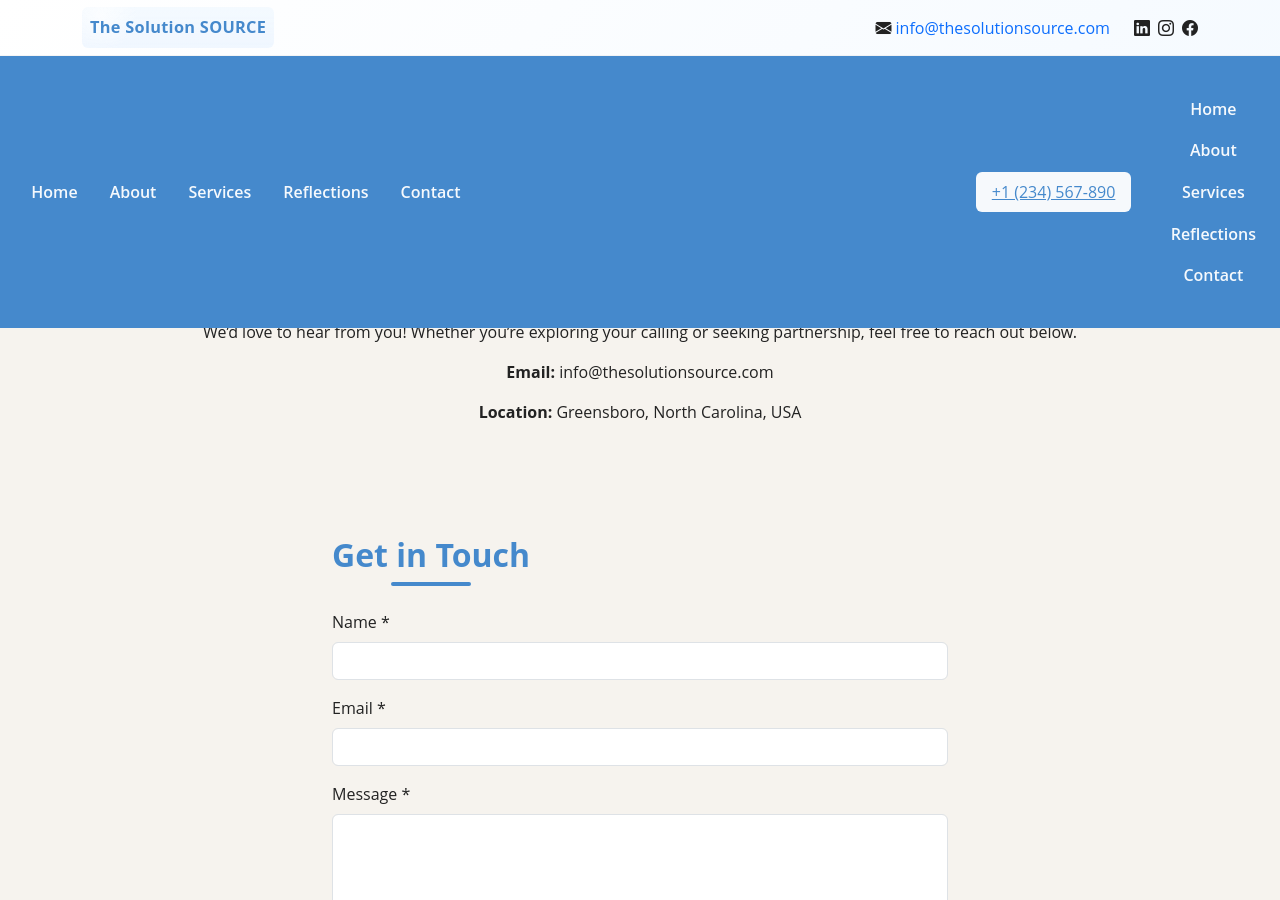
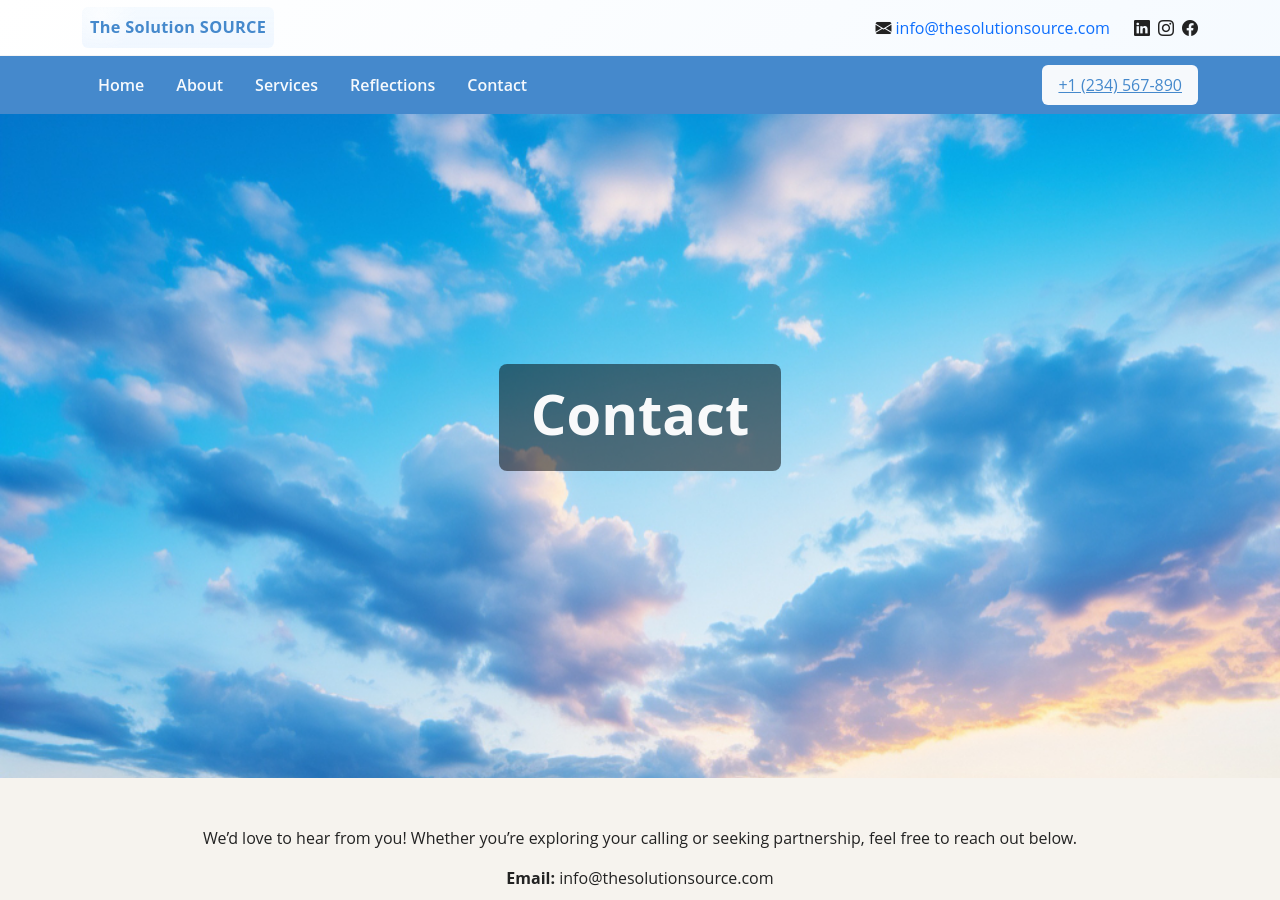
Before and after one commit to digitalsparkhq/thesolutionsource-demo, a Jekyll site: the page built from contact.md, in a window 1280 px wide and 900 px high. Built offline with Jekyll 4.4.1, drawn with Linux system fonts in a browser that asks for light colours.

Commit message:
Update header.html

```diff
--- a/_includes/header.html
+++ b/_includes/header.html
@@ -1,4 +1,4 @@
-<!-- Topbar -->
+<!-- _includes/header.html -->
 <nav id="topbar" class="topbar d-flex align-items-center">
   <div class="container d-flex justify-content-between align-items-center py-2">
     <div class="topbar-left d-flex align-items-center">
@@ -11,7 +11,7 @@
     </div>
 
     <div class="topbar-right d-flex align-items-center">
-      <!-- Email -->
+      <!-- Email + icon (hide text on mobile) -->
       <div class="top-email d-none d-md-flex align-items-center me-3">
         <i class="bi bi-envelope-fill me-1" aria-hidden="true"></i>
         <a href="mailto:{{ site.email }}" class="text-decoration-none">{{ site.email }}</a>
@@ -35,13 +35,12 @@
 <!-- Main navbar -->
 <nav id="mainNav" class="navbar navbar-expand-lg navbar-sticky">
   <div class="container d-flex align-items-center">
-
-    <!-- Mobile: toggler -->
-    <button class="navbar-toggler me-2 d-lg-none" type="button" id="mobileMenuToggler" aria-label="Toggle navigation">
+    <!-- Mobile: toggler left -->
+    <button class="navbar-toggler me-2 d-lg-none" type="button" id="mobileMenuToggler">
       <span class="navbar-toggler-icon"></span>
     </button>
 
-    <!-- Desktop menu -->
+    <!-- Desktop nav menu: left-aligned -->
     <div class="d-none d-lg-flex">
       <ul class="navbar-nav align-items-center">
         {% for item in site.data.navigation %}
@@ -65,8 +64,8 @@
     </div>
   </div>
 
-  <!-- Mobile overlay menu (only for mobile) -->
-  <div id="mobileNavOverlay" class="mobile-nav-overlay">
+  <!-- Mobile overlay menu -->
+  <div id="mobileNavOverlay" class="mobile-nav-overlay d-none">
     <ul class="navbar-nav flex-column text-start py-4 px-3">
       {% for item in site.data.navigation %}
       <li class="nav-item">
@@ -76,3 +75,22 @@
     </ul>
   </div>
 </nav>
+
+<!-- Hero -->
+{% if page.hero_image %}
+<header class="hero text-center text-light"
+  style="background-image: url('{{ page.hero_image | relative_url }}');
+         background-size: cover;
+         background-position: center;
+         height: {% if page.url == '/' %}100vh{% else %}80vh{% endif %};">
+  <div class="d-flex flex-column justify-content-center align-items-center h-100 px-3">
+    <div class="container hero-text-bg">
+      <h1 class="display-4 fw-bold">{{ page.title }}</h1>
+      {% if page.url == '/' %}
+        <p class="lead mb-4">{{ page.subtitle }}</p>
+        <button class="btn btn-lg btn-primary" data-bs-toggle="modal" data-bs-target="#contactModal">Contact Us</button>
+      {% endif %}
+    </div>
+  </div>
+</header>
+{% endif %}
```
